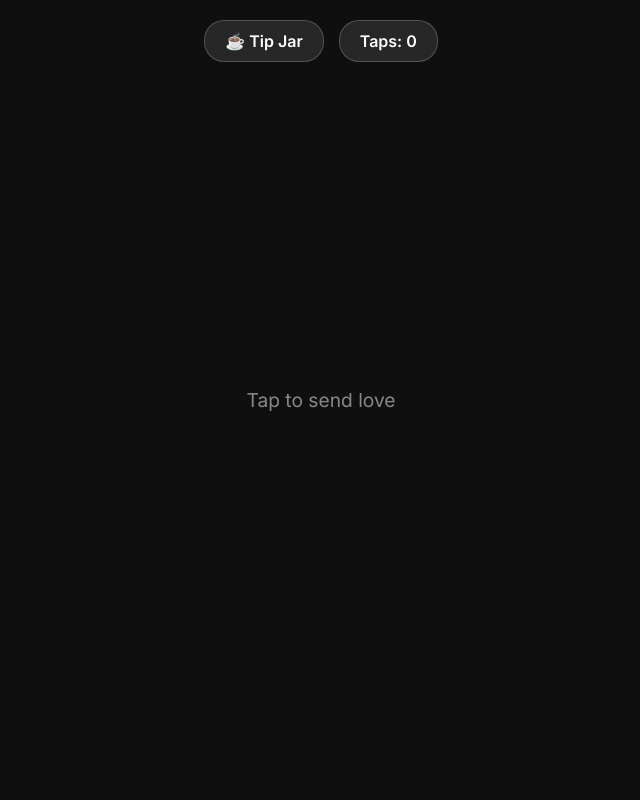
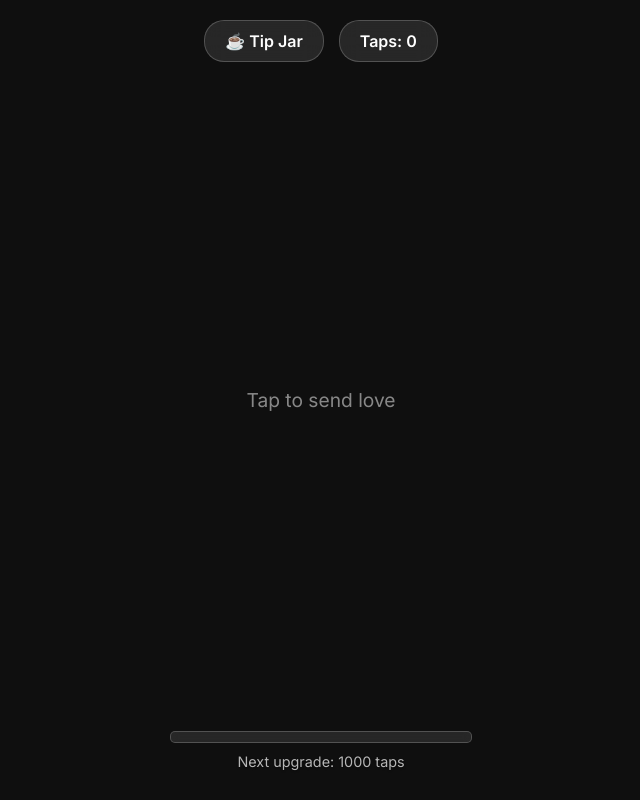
Before and after one commit to tjones1767/heart-tapper, a website: page public/index.html in a window 1280 px wide. Shown: the whole page, without its empty margins (319-959 px from the left). Drawn offline with nearby package versions, Linux system fonts and the light colour scheme; no server answers.

Commit message:
feat: implement tap progression system with a visual progress bar and level thresholds.

```diff
--- a/public/index.html
+++ b/public/index.html
@@ -18,6 +18,13 @@
         <div id="tap-area">
             <div class="instruction">Tap to send love</div>
         </div>
+
+        <div id="progress-container">
+            <div id="progress-bar">
+                <div id="progress-fill"></div>
+            </div>
+            <div id="progress-text">Next upgrade: 1000 taps</div>
+        </div>
     </div>
 
     <script src="/socket.io/socket.io.js"></script>
--- a/public/script.js
+++ b/public/script.js
@@ -8,14 +8,57 @@ const app = document.getElementById('app');
 // State
 let tapCount = parseInt(localStorage.getItem('tapCount') || '0');
 const tapCounter = document.getElementById('tap-counter');
-tapCounter.textContent = `Taps: ${tapCount}`;
+const progressFill = document.getElementById('progress-fill');
+const progressText = document.getElementById('progress-text');
+
+// Levels configuration
+const LEVELS = [
+    { threshold: 0, type: 'red', name: 'Red Heart', color: '#ff4d4d' },
+    { threshold: 1000, type: 'blue', name: 'Blue Heart', color: '#4d94ff' },
+    { threshold: 5000, type: 'gold', name: 'Gold Heart', color: '#ffd700' },
+    { threshold: 10000, type: 'diamond', name: 'Diamond Heart', color: '#b9f2ff' }
+];
+
+function updateProgress() {
+    tapCounter.textContent = `Taps: ${tapCount}`;
+
+    // Find current level
+    let currentLevelIndex = 0;
+    for (let i = LEVELS.length - 1; i >= 0; i--) {
+        if (tapCount >= LEVELS[i].threshold) {
+            currentLevelIndex = i;
+            break;
+        }
+    }
+
+    const currentLevel = LEVELS[currentLevelIndex];
+    const nextLevel = LEVELS[currentLevelIndex + 1];
+
+    if (nextLevel) {
+        const tapsNeeded = nextLevel.threshold - currentLevel.threshold;
+        const tapsDone = tapCount - currentLevel.threshold;
+        const percentage = Math.min(100, Math.max(0, (tapsDone / tapsNeeded) * 100));
+
+        progressFill.style.width = `${percentage}%`;
+        progressFill.style.background = `linear-gradient(90deg, ${currentLevel.color}, ${nextLevel.color})`;
+        progressText.textContent = `Next upgrade: ${nextLevel.threshold - tapCount} taps`;
+    } else {
+        // Max level reached
+        progressFill.style.width = '100%';
+        progressFill.style.background = `linear-gradient(90deg, ${currentLevel.color}, #ffffff)`;
+        progressText.textContent = 'Max Level Reached!';
+    }
+}
+
+// Initialize
+updateProgress();
 
 // Handle Taps
 function handleTap(x, y) {
     // Increment and save tap count
     tapCount++;
     localStorage.setItem('tapCount', tapCount.toString());
-    tapCounter.textContent = `Taps: ${tapCount}`;
+    updateProgress();
 
     // Determine heart type based on thresholds
     let type = 'red';
--- a/public/style.css
+++ b/public/style.css
@@ -114,3 +114,42 @@ html {
         opacity: 0;
     }
 }
+
+#progress-container {
+    position: absolute;
+    bottom: 30px;
+    left: 0;
+    width: 100%;
+    display: flex;
+    flex-direction: column;
+    align-items: center;
+    justify-content: center;
+    gap: 10px;
+    pointer-events: none;
+    z-index: 100;
+}
+
+#progress-bar {
+    width: 300px;
+    height: 10px;
+    background: rgba(255, 255, 255, 0.1);
+    border-radius: 5px;
+    overflow: hidden;
+    border: 1px solid rgba(255, 255, 255, 0.2);
+    backdrop-filter: blur(5px);
+}
+
+#progress-fill {
+    height: 100%;
+    background: linear-gradient(90deg, #ff4d4d, #ff9999);
+    width: 0%;
+    transition: width 0.3s ease-out;
+    box-shadow: 0 0 10px rgba(255, 77, 77, 0.5);
+}
+
+#progress-text {
+    font-size: 0.9rem;
+    color: rgba(255, 255, 255, 0.7);
+    font-weight: 500;
+    text-shadow: 0 1px 2px rgba(0, 0, 0, 0.5);
+}
```
